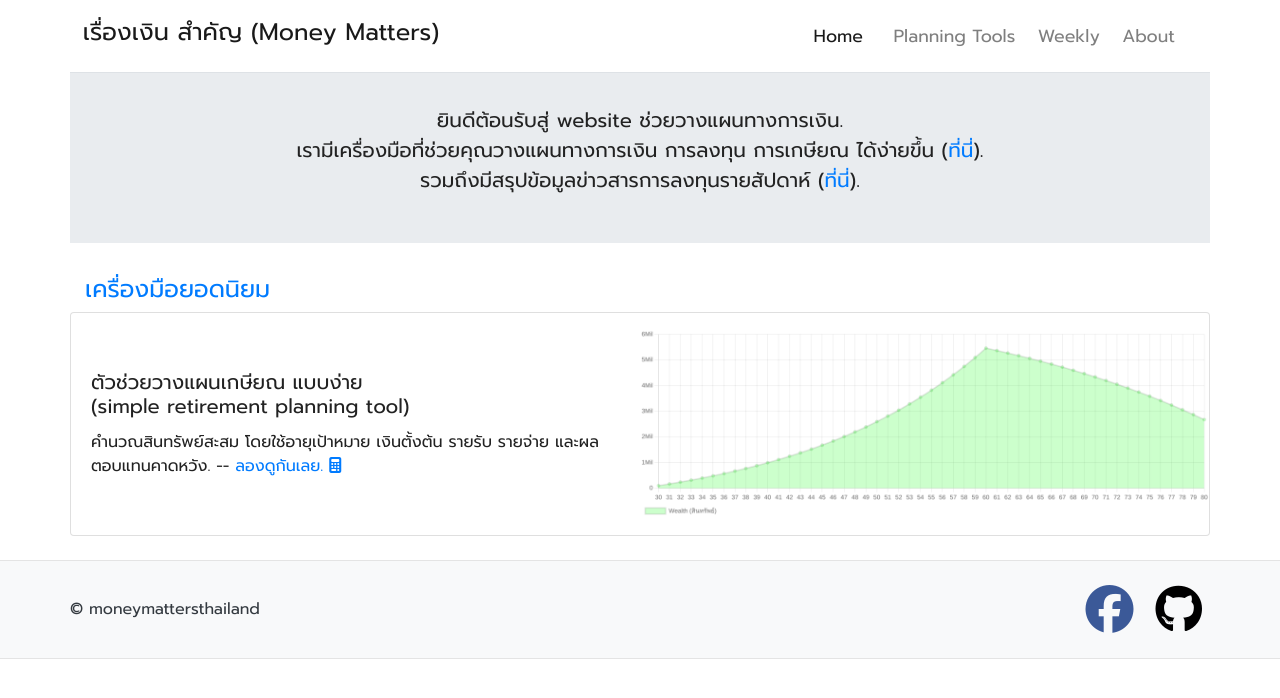
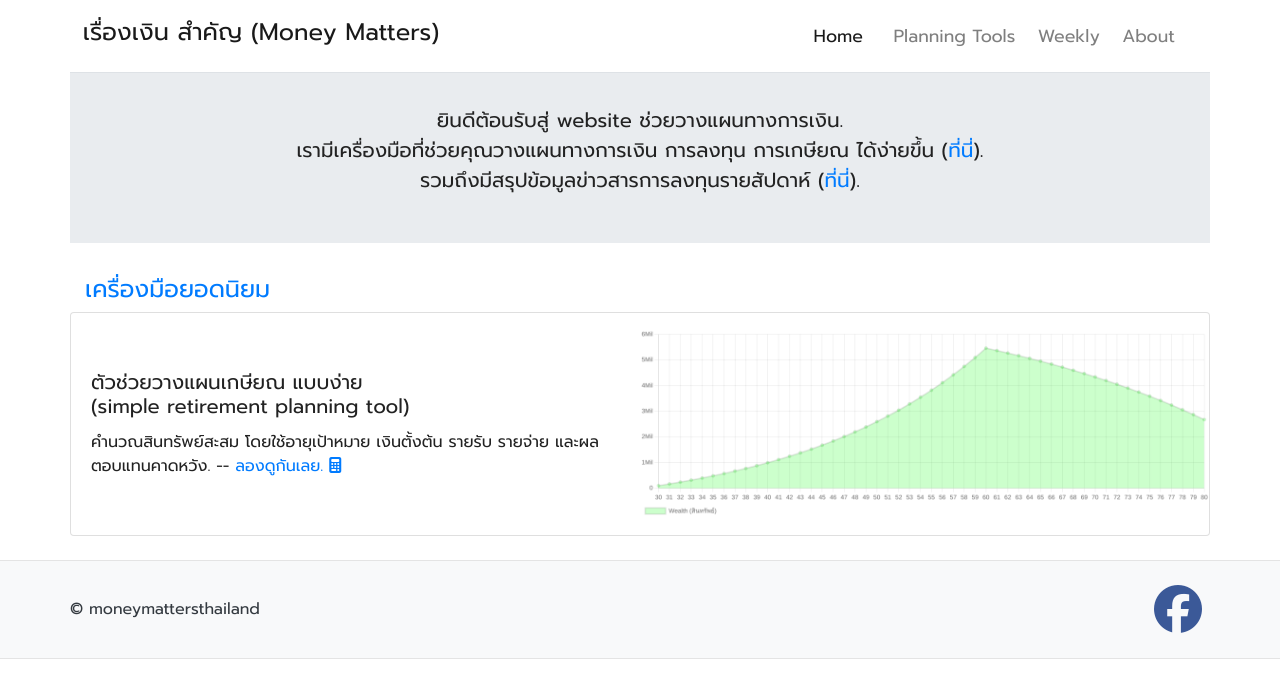
Before and after one commit to moneysart/moneysart.github.io, a Jekyll site: the page built from index.html, in a window 1280 px wide. Shown: the top 698 px of the page. Built offline with Jekyll 4.4.1, drawn with Linux system fonts in a browser that asks for light colours; nearby versions of some CDN libraries.

Commit message:
remove link to github

```diff
--- a/_includes/footer.html
+++ b/_includes/footer.html
@@ -17,10 +17,9 @@
                 <a class="mx-2" href="{{ site.social.facebook }}">
                     <i class="fab fa-facebook fa-3x" style="color:#3b5998;"></i>
                 </a>
-                <a class="mx-2" href="{{ site.social.github }}">
+                <!-- <a class="mx-2" href="{{ site.social.github }}">
                     <i class="fab fa-github fa-3x" style="color:#000;"></i>
-                </a>
-                <!-- <i class="mx-2 fas fa-envelope fa-3x" style="color:#abad00"></i> -->
+                </a> -->
             </div>
         </div>
 
```
